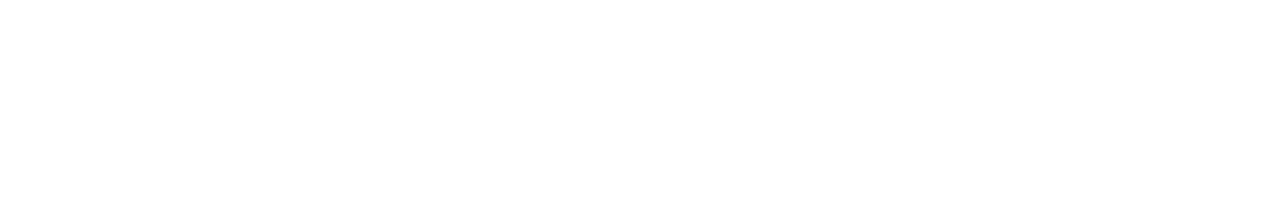
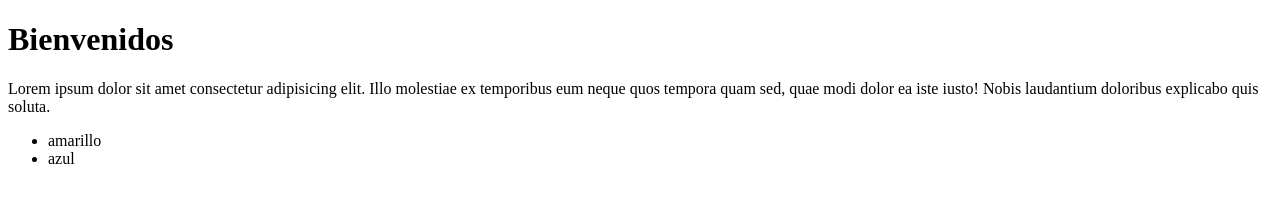
Before and after one commit to ZulmaCortes/proyecto-digitalab, a plain HTML site: page index.html in a window 1280 px wide. Drawn offline with Linux system fonts and the light colour scheme.

Commit message:
primer commit

```diff
--- a/index.html
+++ b/index.html
@@ -1,11 +1,20 @@
 <!DOCTYPE html>
 <html lang="en">
+
 <head>
     <meta charset="UTF-8">
     <meta name="viewport" content="width=device-width, initial-scale=1.0">
     <title>Document</title>
 </head>
+
 <body>
+    <h1>Bienvenidos</h1>
+    <p>Lorem ipsum dolor sit amet consectetur adipisicing elit. Illo molestiae ex temporibus eum neque quos tempora quam
+        sed, quae modi dolor ea iste iusto! Nobis laudantium doloribus explicabo quis soluta.</p>
+    <ul>
+        <li>amarillo</li>
+        <li>azul</li>
+    </ul>
+</body>
 
-</body>
 </html>
```
